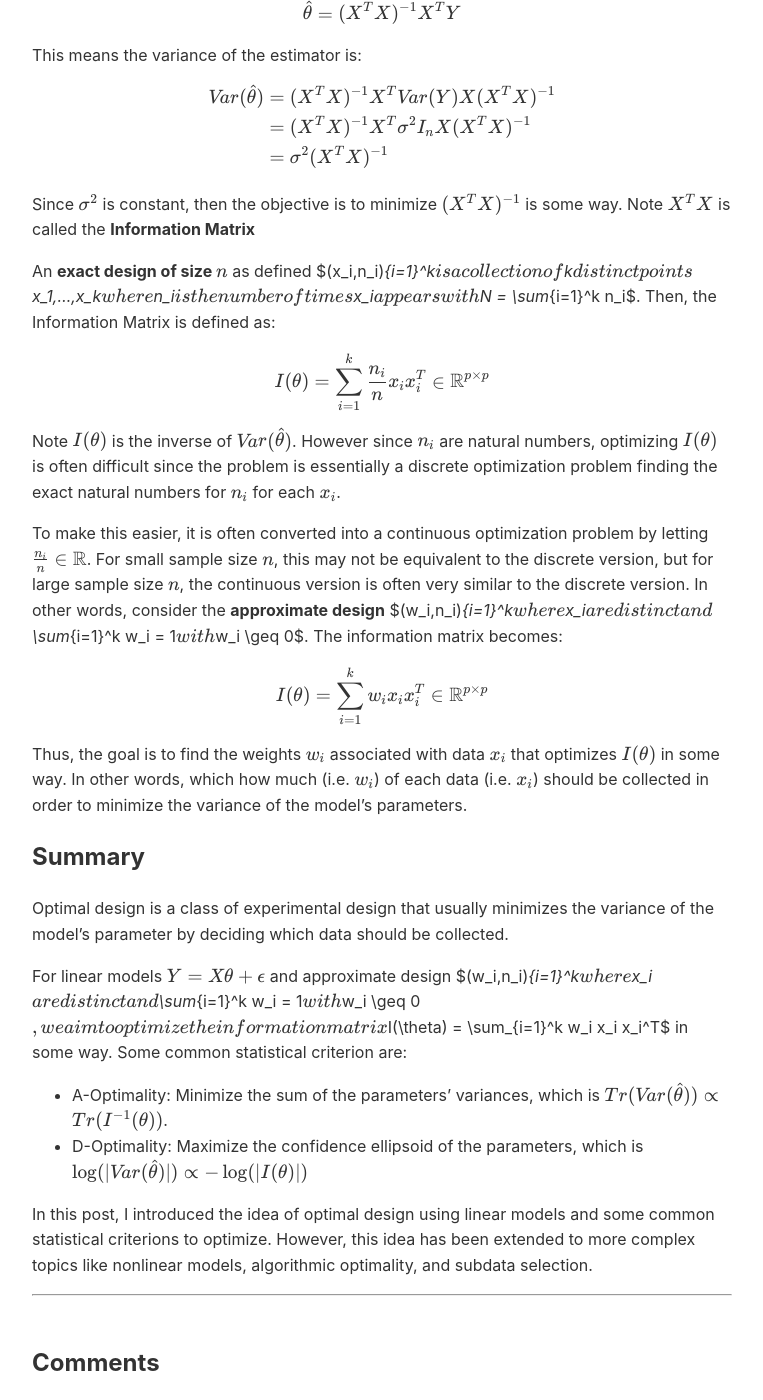
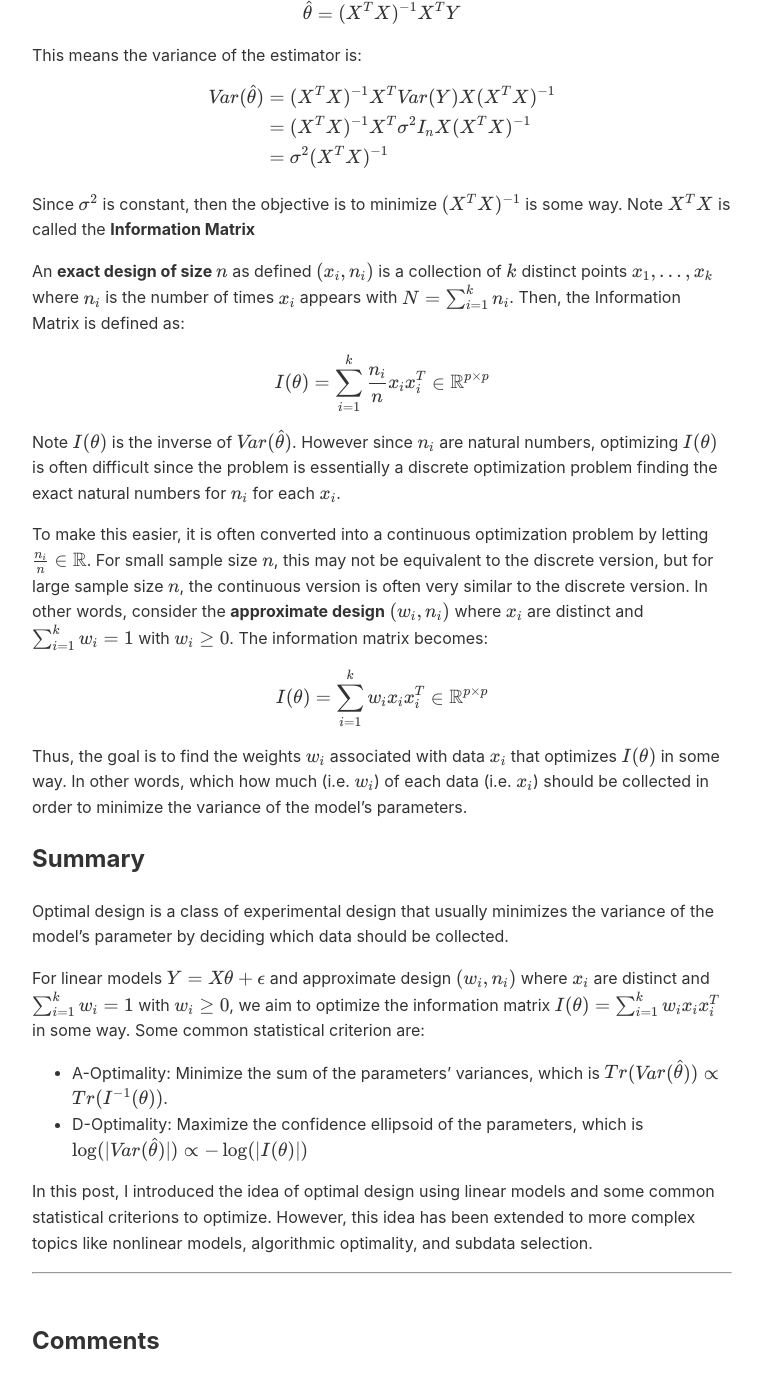
Before and after one commit to AzureAmberZ/AzureAmberZ.github.io, a Jekyll site: the page built from _posts/2026-10-29-optimal-linear-design.md, in a window 1280 px wide and 1400 px high, scrolled down 988 px. Shown: the whole window, without its empty margins (258-1021 px from the left). Built offline with Jekyll 4.4.1, drawn with Linux system fonts in a browser that asks for light colours; comment, search, counter and statistics services are not loaded.

Commit message:
fixed optimal design post a bit more

```diff
--- a/_posts/2026-10-29-optimal-linear-design.md
+++ b/_posts/2026-10-29-optimal-linear-design.md
@@ -68,8 +68,7 @@ $(X^TX)^{-1}$ is some way.
 Note $X^T X$ is called the **Information Matrix**
 
 
-An **exact design of size $n$** as defined
-$(x_i,n_i)_{i=1}^k$
+An **exact design of size $n$** as defined $(x_i,n_i)$
 is a collection of $k$ distinct points $x_1,...,x_k$
 where $n_i$ is the number of times $x_i$ appears with $N = \sum_{i=1}^k n_i$.
 Then, the Information Matrix is defined as:
@@ -91,7 +90,7 @@ For small sample size $n$, this may not be equivalent to the discrete version,
 but for large sample size $n$, the continuous version is often
 very similar to the discrete version.
 In other words, consider the **approximate design**
-$(w_i,n_i)_{i=1}^k$ where $x_i$ are distinct
+$(w_i,n_i)$ where $x_i$ are distinct
 and $\sum_{i=1}^k w_i = 1$ with $w_i \geq 0$.
 The information matrix becomes:
 
@@ -110,7 +109,7 @@ Optimal design is a class of experimental design that usually minimizes
 the variance of the model's parameter by deciding which data should be collected.
 
 For linear models $Y = X\theta + \epsilon$ and approximate design
-$(w_i,n_i)_{i=1}^k$ where $x_i$ are distinct
+$(w_i,n_i)$ where $x_i$ are distinct
 and $\sum_{i=1}^k w_i = 1$ with $w_i \geq 0$,
 we aim to optimize
 the information matrix $I(\theta) = \sum_{i=1}^k w_i x_i x_i^T$ in some way.
```
